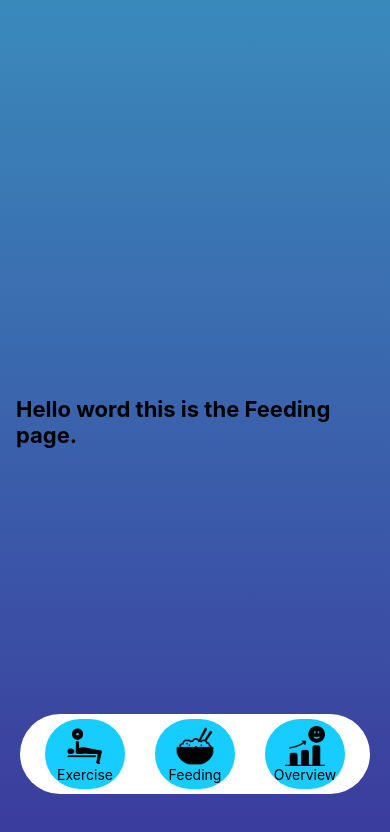
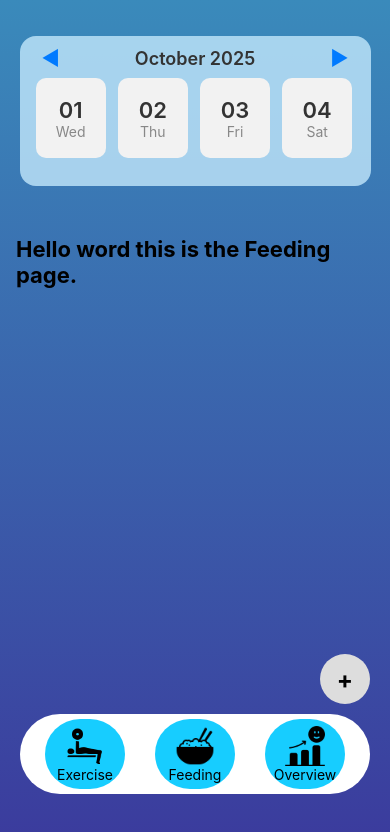
Before and after one commit to JoseLuCG/proyecto_CoDe, a React Native app in the folder Frontend/: screen /Feeding in a window 390 px wide. Shown: the top 832 px of the page. Built offline with nearby package versions, Linux system fonts and the light colour scheme.

Commit message:
Feat(Frontend/screens): add the addButton and the addModal in `FeedingScreen`

```diff
--- a/Frontend/src/screens/FeedingScreen.js
+++ b/Frontend/src/screens/FeedingScreen.js
@@ -1,36 +1,63 @@
-import React, { useState } from 'react';
+import { useState, useEffect } from 'react';
 import {
     View,
     Text,
     TouchableOpacity,
     StyleSheet,
-    Animated,
     Dimensions,
-    TouchableWithoutFeedback,
 } from 'react-native';
 import { LinearGradient } from 'expo-linear-gradient';
-import { textStyle } from '../styles/TextStyles';
 import { colorStyle } from '../styles/Colors';
-import { buttonStyles } from '../styles/ButtonStyles';
-import SideLeftMenu from '../components/SideLeftMenu';
-import TrainingTab from '../components/TrainingTab';
-import { exampleData } from '../services/dataProves';
-import ExerciseModalScreen from './ExerciseModalScreen';
 import NavigationBar from '../components/NavigationBar';
+import { DaysCarousel } from '../components/DaysCarousel';
+import AddDataModal from '../components/Modals/AddDataModal';
+import { defaultBRadius } from '../styles/DefaultVaules';
 
 const { width } = Dimensions.get('window');
 const menuWidth = 250;
 
 const FeedingScreen = ({ navigation }) => {
+    // States:
+    const [selectedDate, setSelectedDate] = useState(null);
+    const [addModalVisible, setAddModalVisible] = useState(false);
+
+    // Handlers:
+
+    useEffect(() => {
+        console.log("The day selected is:", selectedDate); // TODO: delete this line when the apps works.
+    }, [selectedDate]);
+
+    function openTabToAddExercise() {
+        console.log("open!");
+        setAddModalVisible(true);
+    }
+
+    function closeTabToAddExercise() {
+        console.log("close!");
+        setAddModalVisible(false);
+    }
+
     return (
         <LinearGradient
             style={styles.mainContainer}
             colors={colorStyle.mainGradient}
         >
+            <DaysCarousel setSelectedDate={setSelectedDate}/>
             <View>
                 <Text style={styles.title}>Hello word this is the Feeding page.</Text>
             </View>
-            <NavigationBar/>
+            {/* Button */}
+            <TouchableOpacity style={styles.addButton} onPress={openTabToAddExercise}>
+                <Text style={styles.buttonText}>+</Text>
+            </TouchableOpacity>
+
+            {/* Modal */}
+            <AddDataModal
+                isVisible={addModalVisible}
+                onClose={closeTabToAddExercise}
+                date={selectedDate}
+            />
+            <NavigationBar />
         </LinearGradient>
     );
 };
@@ -40,73 +67,28 @@ export default FeedingScreen;
 const styles = StyleSheet.create({
     mainContainer: {
         flex: 1,
-        justifyContent: 'center',
+        justifyContent: 'flex-start',
         alignItems: 'center',
         padding: 16,
     },
-    menuButton: {
+    title: {
+        fontSize: 22,
+        fontWeight: 'bold',
+        top: 50
+    },
+    addButton: {
         position: 'absolute',
-        top: 40,
-        left: 20,
+        bottom: 140,
+        right: 20,
         zIndex: 3,
         backgroundColor: '#ddd',
         width: 50,
         height: 50,
-        borderRadius: 15,
+        borderRadius: defaultBRadius,
         alignItems: 'center',
         justifyContent: 'center',
-    },
-    menuIcon: {
+    }, buttonText: {
         fontSize: 24,
-    },
-    overlay: {
-        position: 'absolute',
-        top: 0,
-        left: 0,
-        width: width,
-        height: '100%',
-        backgroundColor: 'rgba(0,0,0,0.3)',
-        zIndex: 1,
-    },
-    sideMenu: {
-        position: 'absolute',
-        top: 0,
-        bottom: 0,
-        width: menuWidth,
-        backgroundColor: '#fff',
-        paddingTop: 80,
-        paddingHorizontal: 20,
-        zIndex: 2,
-        elevation: 5,
-        shadowColor: '#000',
-        shadowOpacity: 0.3,
-        shadowOffset: { width: 2, height: 0 },
-        shadowRadius: 5,
-        borderTopRightRadius: 20,
-        borderBottomRightRadius: 20,
-    },
-    menuItem: {
-        paddingVertical: 15,
-        borderBottomWidth: 1,
-        borderBottomColor: '#eee',
-    },
-    menuText: {
-        fontSize: 18,
-        fontFamily: "main-font"
-    },
-    content: {
-        flex: 1,
-        justifyContent: 'center',
-        alignItems: 'center',
-    },
-    title: {
-        fontSize: 22,
-        fontWeight: 'bold',
-    },
-    routinesContainer: {
-        backgroundColor: 'rgba(201, 237, 255, 0.76)',
-        height: 200,
-        width: 300,
-        borderRadius: 14,
+        fontWeight: 'bold'
     }
 });
```
